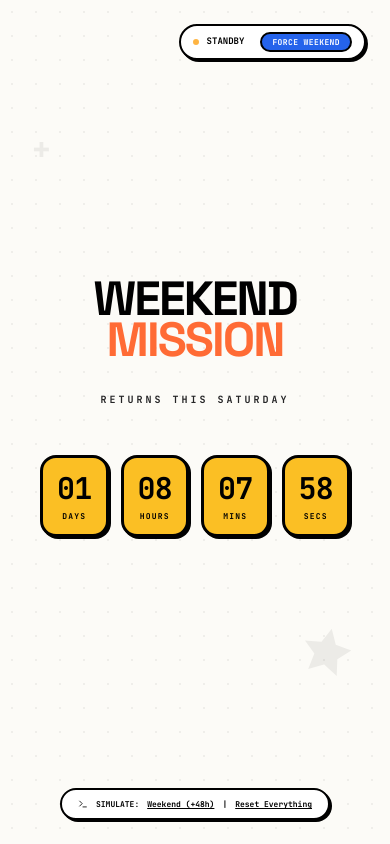
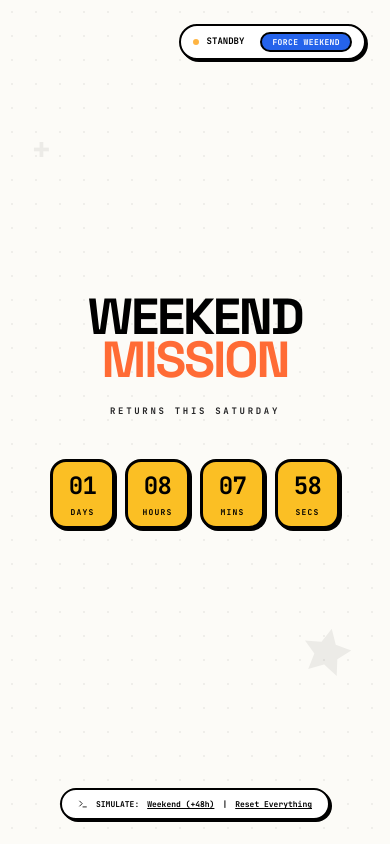
Before and after one commit to liyan-nk/weekend-mission, a React (Vite) app: page / in a window 390 px wide. Built offline with nearby package versions, Linux system fonts and the light colour scheme; no server answers.

Commit message:
responsiveness: AvailabilityGuard.tsx countdown clock grid layout

```diff
--- a/src/components/AvailabilityGuard.tsx
+++ b/src/components/AvailabilityGuard.tsx
@@ -54,7 +54,7 @@ export const AvailabilityGuard: FC<AvailabilityGuardProps> = ({ status, children
     const t = formatCountdown(status.countdownMs);
 
     return (
-      <div className="relative min-h-[100dvh] flex flex-col justify-between p-6 overflow-hidden select-none">
+      <div className="relative h-[100dvh] max-h-[100dvh] flex flex-col justify-between p-6 overflow-hidden select-none pt-[calc(env(safe-area-inset-top,0px)+1.5rem)] pb-[calc(env(safe-area-inset-bottom,0px)+1.5rem)]">
         {/* Background Dot Matrix */}
         <div className="absolute inset-0 -z-20 bg-dot-matrix pointer-events-none select-none" />
 
@@ -83,31 +83,31 @@ export const AvailabilityGuard: FC<AvailabilityGuardProps> = ({ status, children
         </div>
 
         {/* Closed Content Event Announcement Banner */}
-        <main className="flex-1 flex flex-col items-center justify-center text-center px-4 max-w-lg mx-auto z-10 select-none">
-          <h1 className="text-5xl sm:text-7xl md:text-8xl font-black tracking-[-0.04em] uppercase leading-[0.85] text-black select-none">
+        <main className="flex-1 flex flex-col items-center justify-center text-center px-4 max-w-lg mx-auto z-10 select-none max-h-[75vh] my-auto">
+          <h1 className="text-[13vw] sm:text-7xl md:text-8xl font-black tracking-[-0.04em] uppercase leading-[0.85] text-black select-none">
             WEEKEND<br />
             <span className="text-[#FF6B35]">MISSION</span>
           </h1>
-          <p className="mt-8 text-zinc-550 font-mono text-[10px] sm:text-xs tracking-[0.3em] uppercase mb-12 sm:mb-16 select-none font-bold opacity-90">
+          <p className="mt-6 text-zinc-555 font-mono text-[9px] sm:text-xs tracking-[0.3em] uppercase mb-10 sm:mb-14 select-none font-bold opacity-90">
             Returns this Saturday
           </p>
 
           {/* Live Countdown Grid - Chunky Outlined Yellow blocks */}
-          <div className="grid grid-cols-4 gap-3 md:gap-6 w-full max-w-sm mb-8" aria-live="polite">
-            <div className="flex flex-col items-center bg-[#FBBF24] border-brutal shadow-brutal-sm p-3 rounded-2xl aspect-square justify-center">
-              <span className="text-3xl sm:text-4xl md:text-5xl font-black font-mono text-black tracking-tight">{t.days}</span>
+          <div className="grid grid-cols-4 gap-2.5 sm:gap-4 w-full max-w-[290px] sm:max-w-sm mb-6" aria-live="polite">
+            <div className="flex flex-col items-center bg-[#FBBF24] border-brutal shadow-brutal-sm p-2 sm:p-3 rounded-2xl aspect-square justify-center">
+              <span className="text-2xl sm:text-3xl md:text-5xl font-black font-mono text-black tracking-tight">{t.days}</span>
               <span className="text-[8px] text-black font-mono tracking-[0.15em] uppercase font-bold mt-1">Days</span>
             </div>
-            <div className="flex flex-col items-center bg-[#FBBF24] border-brutal shadow-brutal-sm p-3 rounded-2xl aspect-square justify-center">
-              <span className="text-3xl sm:text-4xl md:text-5xl font-black font-mono text-black tracking-tight">{t.hours}</span>
+            <div className="flex flex-col items-center bg-[#FBBF24] border-brutal shadow-brutal-sm p-2 sm:p-3 rounded-2xl aspect-square justify-center">
+              <span className="text-2xl sm:text-3xl md:text-5xl font-black font-mono text-black tracking-tight">{t.hours}</span>
               <span className="text-[8px] text-black font-mono tracking-[0.15em] uppercase font-bold mt-1">Hours</span>
             </div>
-            <div className="flex flex-col items-center bg-[#FBBF24] border-brutal shadow-brutal-sm p-3 rounded-2xl aspect-square justify-center">
-              <span className="text-3xl sm:text-4xl md:text-5xl font-black font-mono text-black tracking-tight">{t.minutes}</span>
+            <div className="flex flex-col items-center bg-[#FBBF24] border-brutal shadow-brutal-sm p-2 sm:p-3 rounded-2xl aspect-square justify-center">
+              <span className="text-2xl sm:text-3xl md:text-5xl font-black font-mono text-black tracking-tight">{t.minutes}</span>
               <span className="text-[8px] text-black font-mono tracking-[0.15em] uppercase font-bold mt-1">Mins</span>
             </div>
-            <div className="flex flex-col items-center bg-[#FBBF24] border-brutal shadow-brutal-sm p-3 rounded-2xl aspect-square justify-center">
-              <span className="text-3xl sm:text-4xl md:text-5xl font-black font-mono text-black tracking-tight">{t.seconds}</span>
+            <div className="flex flex-col items-center bg-[#FBBF24] border-brutal shadow-brutal-sm p-2 sm:p-3 rounded-2xl aspect-square justify-center">
+              <span className="text-2xl sm:text-3xl md:text-5xl font-black font-mono text-black tracking-tight">{t.seconds}</span>
               <span className="text-[8px] text-black font-mono tracking-[0.15em] uppercase font-bold mt-1">Secs</span>
             </div>
           </div>
```
